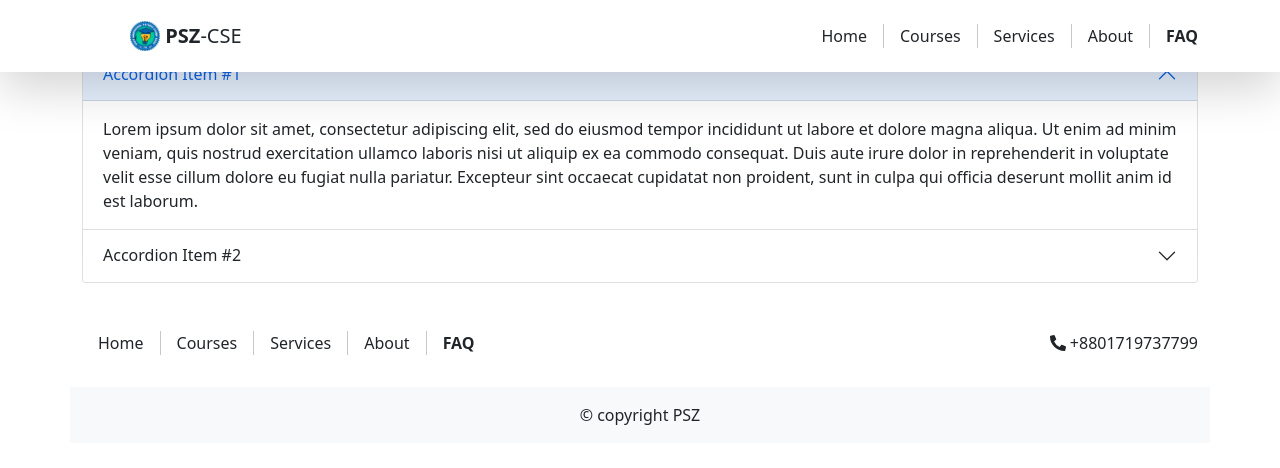
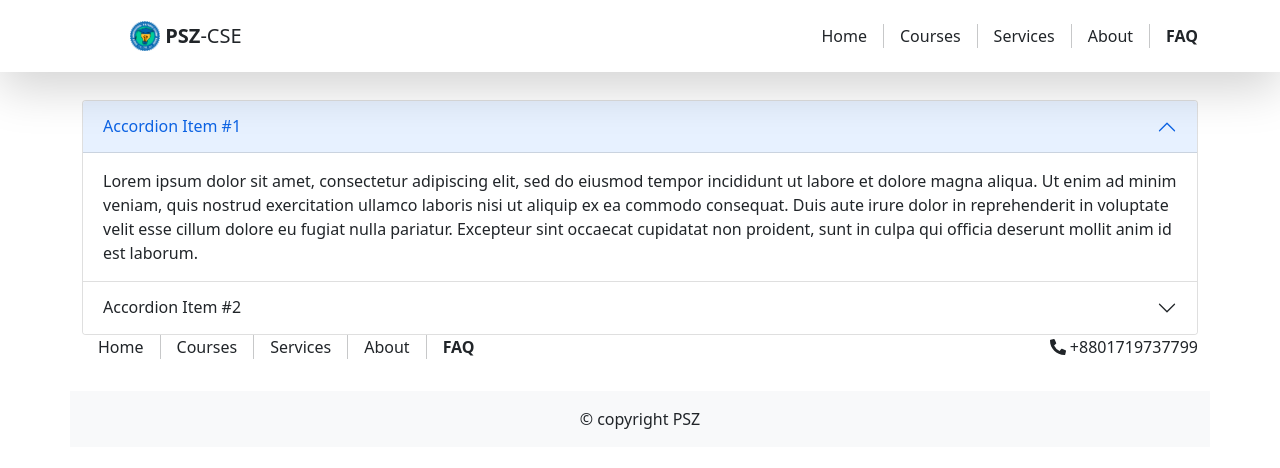
Before and after one commit to iazadur/PSZ-CSE-REACT, a React (Create React App) app: page /faq in a window 1280 px wide. Shown: the top 468 px of the page. Built offline with nearby package versions, Linux system fonts and the light colour scheme.

Commit message:
update all

```diff
--- a/src/components/Faq/Faq.js
+++ b/src/components/Faq/Faq.js
@@ -3,7 +3,7 @@ import { Accordion, Container } from 'react-bootstrap';
 
 const Faq = () => {
     return (
-        <Container className="my-5" style={{ marginTop: "200px" }}>
+        <Container style={{ marginTop: "100px" }}>
             <Accordion defaultActiveKey="0">
                 <Accordion.Item eventKey="0">
                     <Accordion.Header>Accordion Item #1</Accordion.Header>
```
